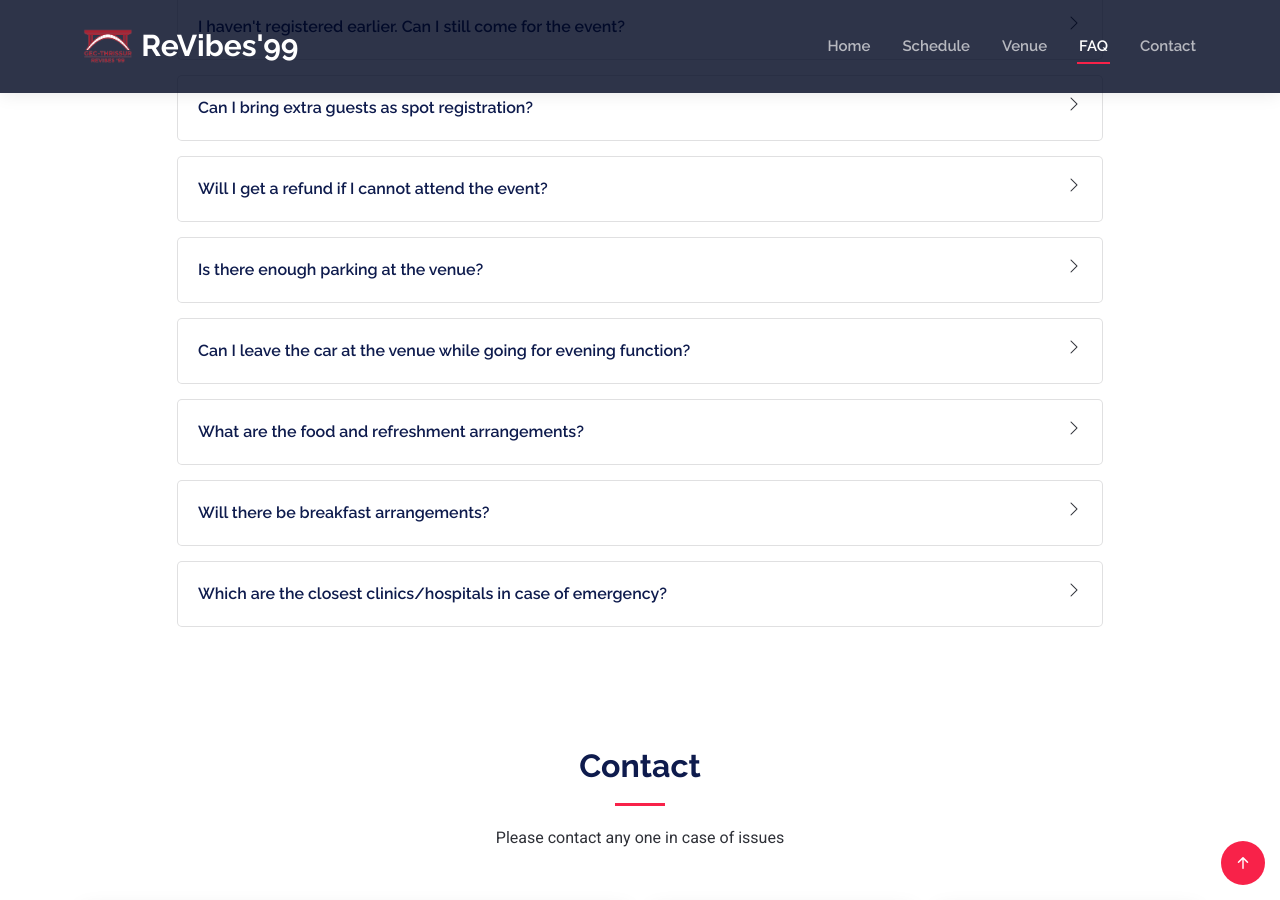
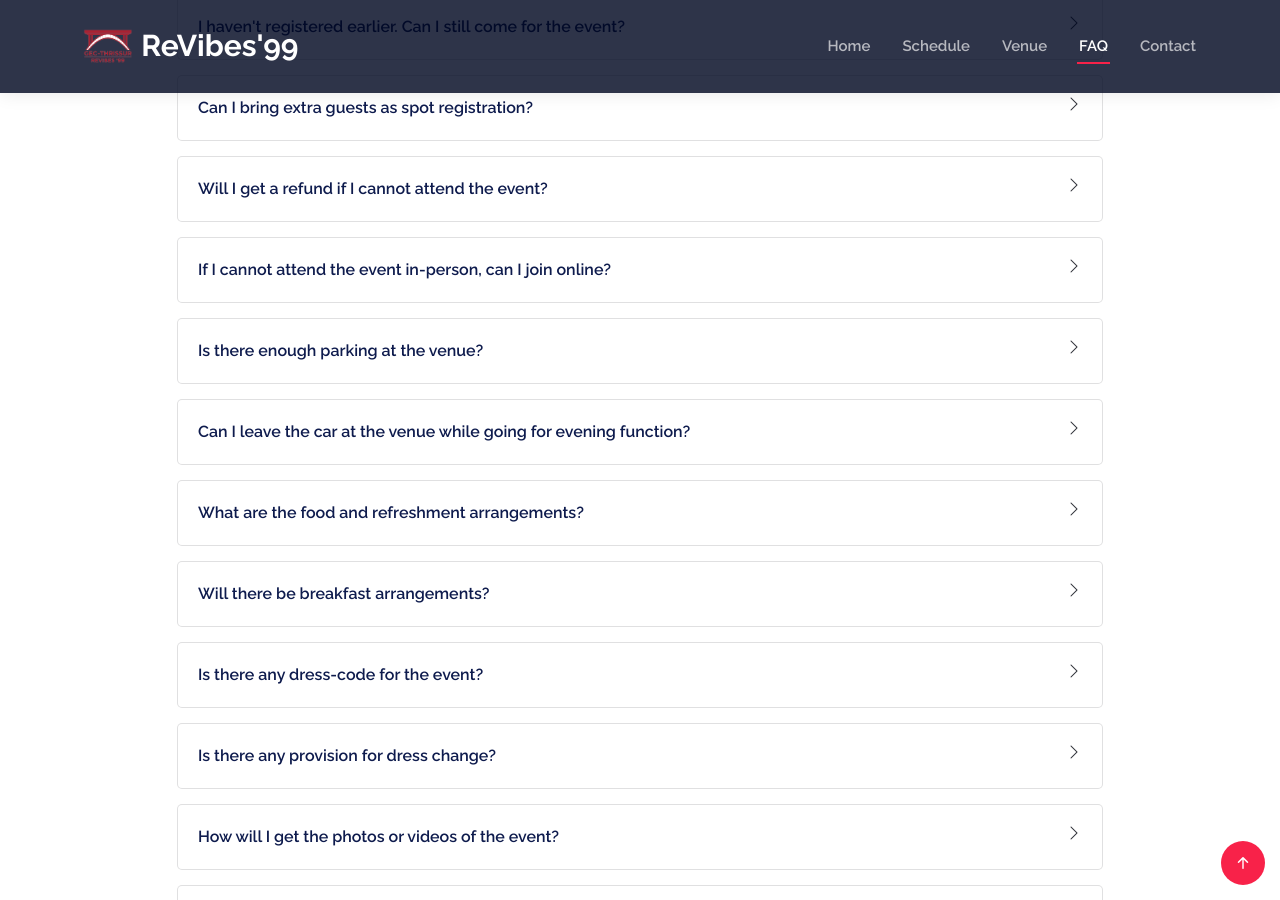
Before and after one commit to dhanyacm/revibes99, a Jekyll site: the page built from index.html, in a window 1280 px wide and 900 px high, scrolled down 3308 px. Built offline with Jekyll 4.4.1, drawn with Linux system fonts in a browser that asks for light colours.

Commit message:
Update index.html

```diff
--- a/index.html
+++ b/index.html
@@ -136,7 +136,7 @@ frontpage: true
             </div>
 
             <div class="row schedule-item">
-              <div class="col-md-2"><time>02:30 AM</time></div>
+              <div class="col-md-2"><time>02:30 PM</time></div>
               <div class="col-md-10">
                 <h4>Department <span>Visits</span></h4>
                 <p>Individual department visits</p>
@@ -144,7 +144,7 @@ frontpage: true
             </div>
 
             <div class="row schedule-item">
-              <div class="col-md-2"><time>03:30 AM</time></div>
+              <div class="col-md-2"><time>03:30 PM</time></div>
               <div class="col-md-10">
                 <h4>Evening tea & <span>Group photo collection</span></h4>
                 <p>Collect the group photo taken in the morning with faculties.</p>
@@ -325,6 +325,14 @@ frontpage: true
                 <i class="faq-toggle bi bi-chevron-right"></i>
               </div><!-- End Faq item-->
 
+		<div class="faq-item">
+                <h3>If I cannot attend the event in-person, can I join online?</h3>
+                <div class="faq-content">
+                  <p>We will try to telecast the event live. However it is purely subject to the availability of good internet connection.</p>
+                </div>
+                <i class="faq-toggle bi bi-chevron-right"></i>
+              </div><!-- End Faq item-->
+
               <div class="faq-item">
                 <h3>Is there enough parking at the venue?</h3>
                 <div class="faq-content">
@@ -357,6 +365,30 @@ frontpage: true
                 <i class="faq-toggle bi bi-chevron-right"></i>
               </div><!-- End Faq item-->
 
+		        <div class="faq-item">
+                <h3>Is there any dress-code for the event?</h3>
+                <div class="faq-content">
+                  <p>No you can wear whatever is comfortable for you.</p>
+                </div>
+                <i class="faq-toggle bi bi-chevron-right"></i>
+              </div><!-- End Faq item-->
+
+		    	        <div class="faq-item">
+                <h3>Is there any provision for dress change?</h3>
+                <div class="faq-content">
+                  <p>Yes there will be a green room available behind the stage for dress change</p>
+                </div>
+                <i class="faq-toggle bi bi-chevron-right"></i>
+              </div><!-- End Faq item-->
+
+         	    <div class="faq-item">
+                <h3> How will I get the photos or videos of the event?</h3>
+                <div class="faq-content">
+                  <p> Softcopies will be shared in a common drive.</p>
+                </div>
+                <i class="faq-toggle bi bi-chevron-right"></i>
+              </div><!-- End Faq item-->
+
 		<div class="faq-item">
                 <h3>Which are the closest clinics/hospitals in case of emergency?</h3>
                 <div class="faq-content">
@@ -382,7 +414,7 @@ Phone: 0487 247 5100 </p>
       <!-- Section Title -->
       <div class="container section-title" data-aos="fade-up">
         <h2>Contact</h2>
-        <p>Please contact any one in case of issues</p>
+        <p>Reach Us</p>
       </div><!-- End Section Title -->
 
       <div class="container" data-aos="fade-up" data-aos-delay="100">
```
